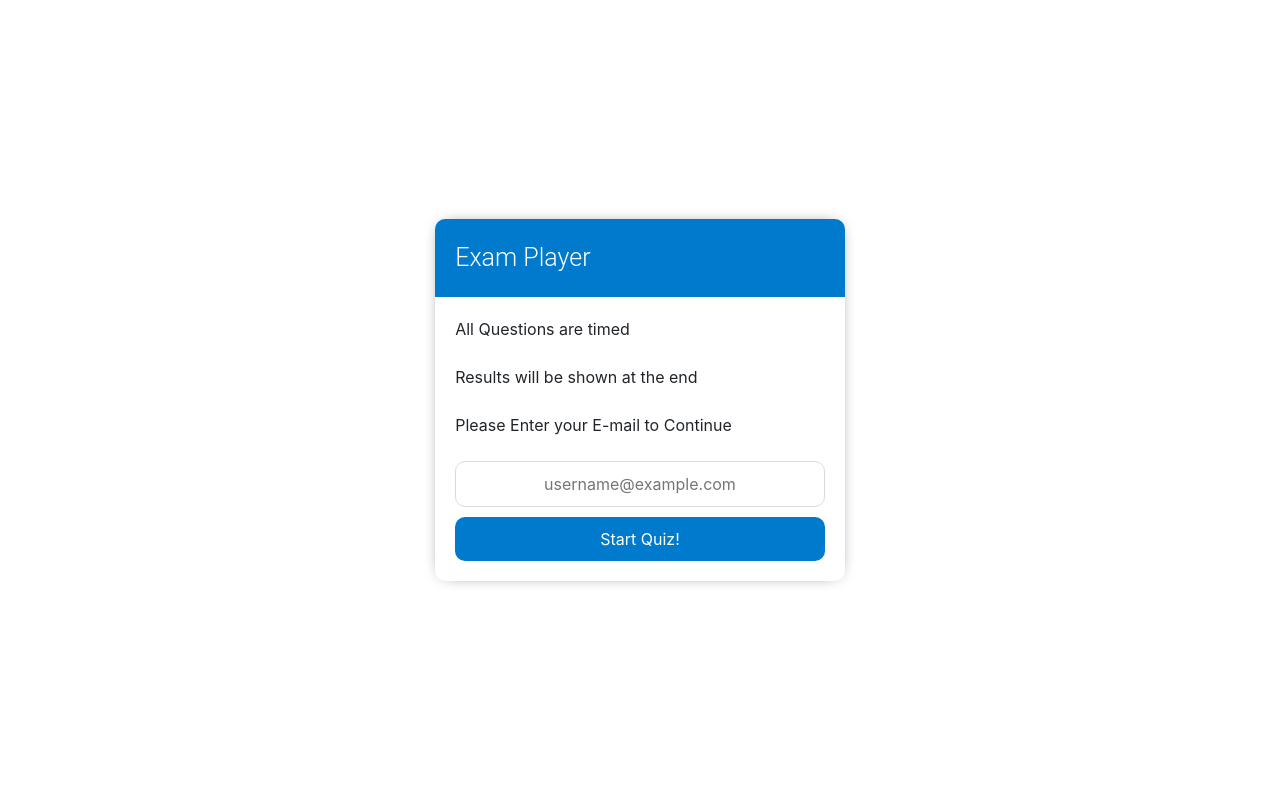
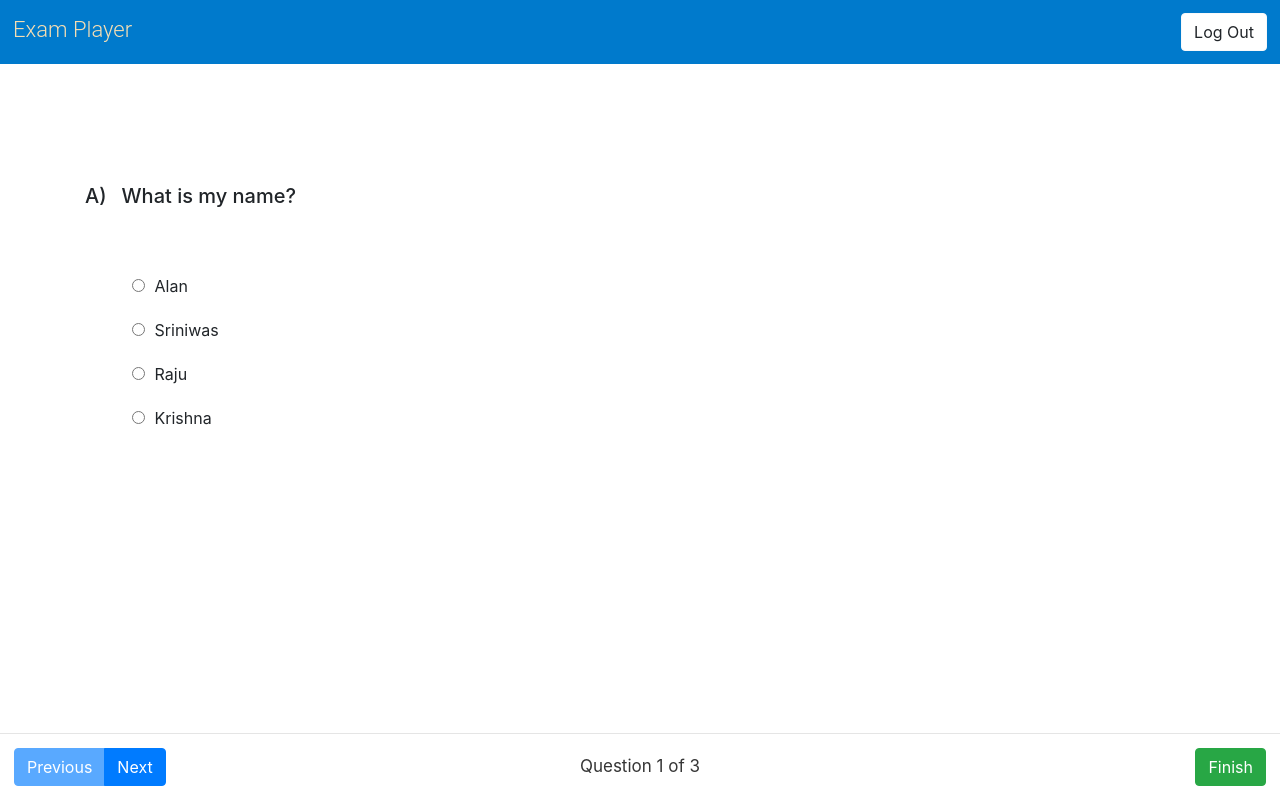
Before and after one commit to sriniwas14/ExamPlayer, a React (Create React App) app: page / in a window 1280 px wide. Built offline with nearby package versions, Linux system fonts and the light colour scheme.

Commit message:
Created Components for Questions and Single Question

```diff
--- a/src/App.scss
+++ b/src/App.scss
@@ -8,6 +8,8 @@ $defaultBorderRadius: 10px;
 /**
 1. Elements
 2. Login Component
+3. Questions
+4. Question
 **/
 
 // Elements
@@ -67,3 +69,46 @@ button:focus {
         }
     }
 }
+
+// Questions
+.questionsContainer {
+    .questionsHeader {
+        display: flex;
+        padding: 13px;
+        background: #007acc;
+        div {
+            font-family: Roboto;
+            font-size: 22px;
+            color: wheat;
+            font-weight: 300;
+        }
+        button {
+            margin-left: auto;
+            background-color: white !important;
+        }
+    }
+    .questionsFooter {
+        padding: 14px;
+        position: fixed;
+        bottom: 0;
+        left: 0;
+        right: 0;
+        border-top: 1px solid #e5e5e5;
+    }
+}
+
+// Question
+.questionContainer {
+    display: flex;
+    margin: 15vh 0;
+    .questionIdContainer {
+        padding-right: 15px;
+    }
+    .questionOption {
+        padding: 10px;
+        cursor: default;
+        input {
+            margin-right: 10px;
+        }
+    }
+}
--- /dev/null
+++ b/src/Components/Elements/Question.js
@@ -0,0 +1,23 @@
+import React from 'react'
+import { Container } from 'react-bootstrap'
+
+export default function Question(props) {
+    return (
+        <div>
+            <Container>
+                <div className="questionContainer">
+                    <div className="questionIdContainer">
+                        <h5>{props.question.id})</h5>
+                    </div>
+                    <div className="questionBody">
+                        <h5>{props.question.question}</h5>
+                        <br/><br/>
+                        {
+                            props.question.options.map((option, index) => <div className="questionOption" key={option}><input type="radio" name="answer" value={index} />{option}</div>)
+                        }
+                    </div>
+                </div>
+            </Container>
+        </div>
+    )
+}
--- /dev/null
+++ b/src/Components/Questions.js
@@ -0,0 +1,40 @@
+import React, { useState } from 'react'
+import { Button, ButtonGroup, Row, Col } from 'react-bootstrap'
+import { useData } from '../DataContext'
+import Question from './Elements/Question'
+
+export default function Questions() {
+    const dataContext = useData();
+    const numberOfQuestions = dataContext.questions.length;
+    const [currentQuestionIndex, setCurrentQuestionIndex] = useState(0)
+
+    return (
+        <div className="questionsContainer">
+            <div className="questionsHeader">
+                <div>Exam Player</div>
+                <Button variant="light">Log Out</Button>
+            </div>
+
+            <div className="questionsArea">
+                <Question question={dataContext.questions[currentQuestionIndex]} />
+            </div>
+
+            <div className="questionsFooter">
+                <Row>
+                    <Col sm={4}>
+                        <ButtonGroup>
+                            <Button onClick={() => setCurrentQuestionIndex(val => val-1)} disabled={ currentQuestionIndex===0 ? true : false } variant="primary">Previous</Button>
+                            <Button onClick={() => setCurrentQuestionIndex(val => val+1)} disabled={ currentQuestionIndex===numberOfQuestions-1 ? true : false } variant="primary">Next</Button>
+                        </ButtonGroup>
+                    </Col>
+                    <Col style={{ textAlign: "center", fontSize: 17, padding: 6, color: "#353535" }} sm={4}>
+                        Question {currentQuestionIndex+1} of {numberOfQuestions}
+                    </Col>
+                    <Col style={{ textAlign: "right" }} sm={4}>
+                        <Button style={{ marginLeft: "auto" }} variant="success">Finish</Button>
+                    </Col>
+                </Row>
+            </div>
+        </div>
+    )
+}
--- a/src/DataContext.js
+++ b/src/DataContext.js
@@ -1,4 +1,10 @@
 import React, { useContext, useState } from 'react'
+
+const questions = [
+    { id: "A", question: "What is my name?", options: ["Alan", "Sriniwas", "Raju", "Krishna"] },
+    { id: "B", question: "What do you do for a living?", options: ["Pilot", "Postman", "Begger", "Mercenary"] },
+    { id: "A", question: "Where do you live?", options: ["China", "Nepal", "India", "Pakistan"] }
+]
 
 const DataContext = React.createContext()
 const DataUpdaterContext = React.createContext()
@@ -12,14 +18,15 @@ export function useDataUpdate() {
 }
 
 export function DataProvider({ children }) {
-    const [selectedRoute, setSelectedRoute] = useState("")
+    const [selectedRoute, setSelectedRoute] = useState("questions")
     const [userEmail, setUserEmail] = useState("")
 
     return (
         <DataContext.Provider value={
             {
                 selectedRoute,
-                userEmail
+                userEmail,
+                questions
             }
         }>
             <DataUpdaterContext.Provider value={
--- a/src/Routes.js
+++ b/src/Routes.js
@@ -1,5 +1,6 @@
 import React from 'react'
 import Login from './Components/Login'
+import Questions from './Components/Questions'
 import { useData } from './DataContext'
 
 export default function Routes() {
@@ -9,7 +10,7 @@ export default function Routes() {
         case "":
             return (<Login />)
         case "questions":
-            return (<div>Questions</div>)
+            return (<Questions />)
         case "result":
             return (<div>Answers</div>)
         default:
```
